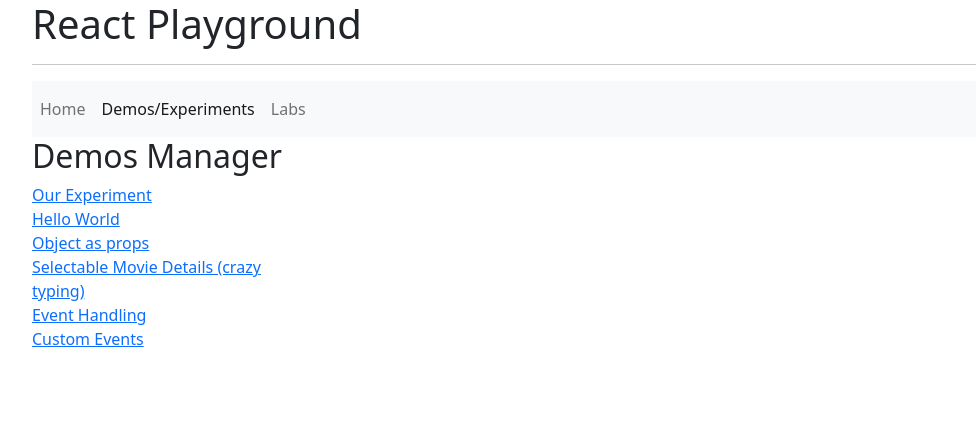
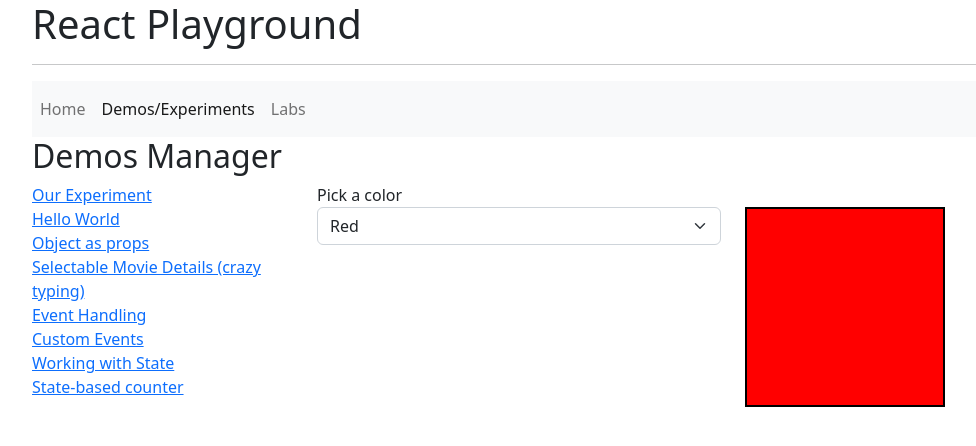
Before and after one commit to speedingplanet/intuit-react-playground, a React (Vite) app: page /demos/using-state in a window 1280 px wide. Shown: the top 446 px of the page, without its empty margins (50-1026 px from the left). Built offline with nearby package versions, Linux system fonts and the light colour scheme.

Commit message:
State-based demos

```diff
--- /dev/null
+++ b/src/demos/StateCounter.tsx
@@ -0,0 +1,28 @@
+import React, { useState } from 'react';
+
+export default function StateCounter() {
+	const [counter, setCounter] = useState(1);
+	return (
+		<div>
+			<div>Value: {counter}</div>
+			<div>
+				<button
+					className="btn btn-primary"
+					onClick={() => {
+						setCounter(counter + 1);
+					}}
+				>
+					Add 1
+				</button>
+				<button
+					className="btn btn-primary"
+					onClick={() => {
+						setCounter(counter - 1);
+					}}
+				>
+					Subtract 1
+				</button>
+			</div>
+		</div>
+	);
+}
--- /dev/null
+++ b/src/demos/UsingState.tsx
@@ -0,0 +1,45 @@
+import type React from 'react';
+import { useState } from 'react';
+
+export default function UsingState() {
+	// let [value, setterForValue] = useState(initialValue);
+	// let results = useState(1);
+	// results[0] === 1;
+	// results[1] is a function that can change results[0];
+	const [color, setColor] = useState('red');
+
+	let handlePickColor: React.ChangeEventHandler<HTMLSelectElement> = (event) => {
+		console.log(`You chose the color ${event.currentTarget.value}`);
+		setColor(event.currentTarget.value);
+	};
+
+	return (
+		<div className="row">
+			<label htmlFor="color-picker">Pick a color</label>
+			<div className="col">
+				<select
+					name="color-picker"
+					id="color-picker"
+					className="form-select"
+					onChange={handlePickColor}
+				>
+					<option value="red">Red</option>
+					<option value="yellow">Yellow</option>
+					<option value="orange">Orange</option>
+					<option value="green">Green</option>
+					<option value="blue">Blue</option>
+				</select>
+			</div>
+			<div className="col">
+				<div
+					style={{
+						height: '200px',
+						width: '200px',
+						border: '2px black solid',
+						backgroundColor: color,
+					}}
+				></div>
+			</div>
+		</div>
+	);
+}
--- a/src/demos/demos-routes.tsx
+++ b/src/demos/demos-routes.tsx
@@ -5,6 +5,8 @@ import ObjectAsProps from './ObjectAsProps';
 import SelectableMovieDetails from './SelectableMovieDetails';
 import EventHandling from './EventHandling';
 import CustomEvents from './CustomEvents';
+import UsingState from './UsingState';
+import StateCounter from './StateCounter';
 
 let routes = new Map<RouteObject, string>();
 routes.set(
@@ -64,4 +66,20 @@ routes.set(
 	'Custom Events'
 );
 
+routes.set(
+	{
+		path: 'using-state',
+		element: <UsingState />,
+	},
+	'Working with State'
+);
+
+routes.set(
+	{
+		path: 'state-counter',
+		element: <StateCounter />,
+	},
+	'State-based counter'
+);
+
 export { routes };
```
